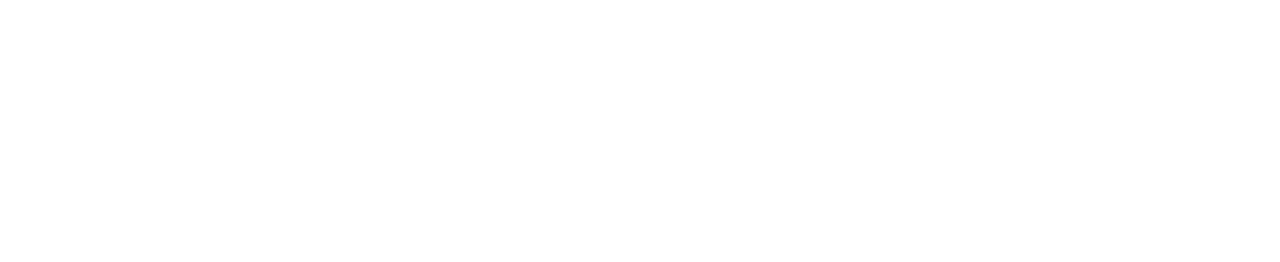
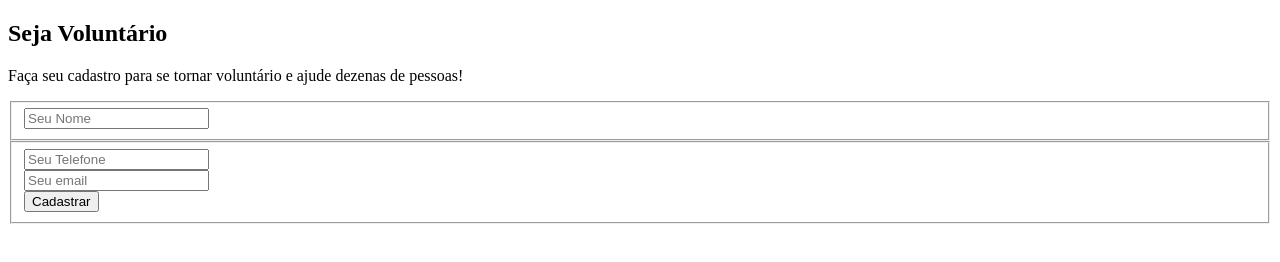
Before and after one commit to Akimkj/projeto-recodeProAI-33, a plain HTML site: page voluntario.html in a window 1280 px wide. Drawn offline with Linux system fonts and the light colour scheme; files that its build step writes are made by us from their sources.

Commit message:
preparando o form

```diff
--- a/voluntario.html
+++ b/voluntario.html
@@ -1,5 +1,6 @@
 <!DOCTYPE html>
-<html lang="en">
+<html lang="pt-br">
+
 <head>
   <meta charset="UTF-8">
   <meta name="viewport" content="width=device-width, initial-scale=1.0">
@@ -7,9 +8,35 @@
   <link rel="stylesheet" href="./css/voluntario.css">
   <title>Seja Voluntário</title>
 </head>
+
 <body>
   <header></header>
-  <main></main>
+  <main>
+    <section class="form-voluntario">
+      <h2>Seja Voluntário</h2>
+      <p>Faça seu cadastro para se tornar voluntário e ajude dezenas de pessoas!</p>
+      <form>
+        <fieldset>
+          <div class="container">
+            <input type="text" id="name" name="name" placeholder="Seu Nome" required>
+          </div>
+        </fieldset>
+
+        <fieldset>
+          <div class="container">
+            <input type="tel" id="tel" name="tel" placeholder="Seu Telefone" required>
+          </div>
+
+          <div class="container">
+            <input type="email" name="email" id="email" placeholder="Seu email" autocomplete="email" required>
+          </div>
+
+          <button>Cadastrar</button>
+        </fieldset>
+      </form>
+    </section>
+  </main>
   <footer></footer>
 </body>
+
 </html>
```
